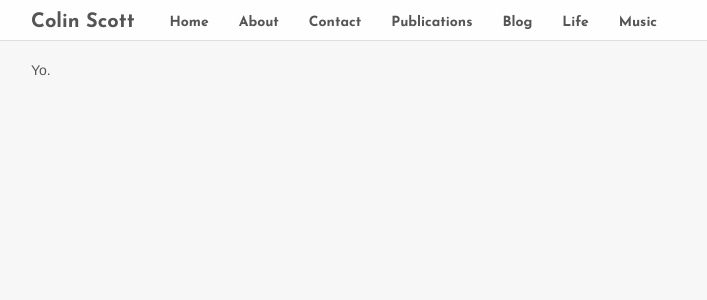
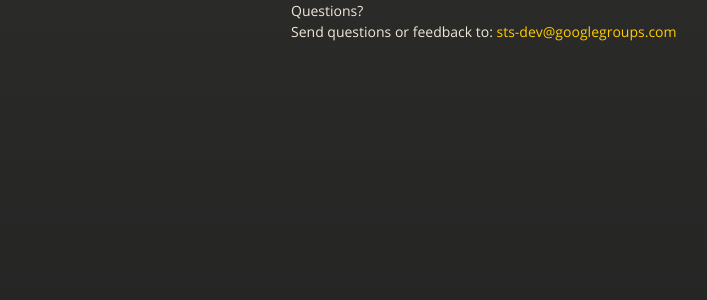
Before and after one commit to ucb-sts/sts, a Jekyll site: the page built from walkthrough.html, in a window 1280 px wide. Shown: the top 300 px of the page, without its empty margins (24-731 px from the left). Built offline with Jekyll 4.4.1, drawn with Linux system fonts in a browser that asks for light colours; nearby versions of some CDN libraries; Markdown is read by kramdown in place of the engine named in the settings.

Commit message:
Test out layout from landing page.

```diff
--- a/_layouts/default.html
+++ b/_layouts/default.html
@@ -1,131 +1,31 @@
-<!DOCTYPE html>
-<html lang="en">
+<!doctype html>
+<html>
   <head>
     <meta charset="utf-8">
-        <meta charset="utf-8">
-        <meta http-equiv="X-UA-Compatible" content="IE=edge,chrome=1">
-        <meta name="viewport" content="width=device-width, initial-scale=1.0">
-        <meta name="description" content="{{page.description}}">
-        <meta name="author" content="Colin Scott">
-        <meta name="keywords" content="Colin Scott, Berkeley, UW, Computer Science,
-        SDN, software-defined networks, troubleshooting, reverse traceroute, Scott
-        Shenker">
-        <title>{{ page.title }}</title>
+    <meta http-equiv="X-UA-Compatible" content="chrome=1">
+    <title>STS by ucb-sts</title>
+    <link rel="stylesheet" href="stylesheets/styles.css">
+    <link rel="stylesheet" href="stylesheets/pygment_trac.css">
+    <script src="https://ajax.googleapis.com/ajax/libs/jquery/1.7.1/jquery.min.js"></script>
+    <script src="javascripts/respond.js"></script>
+    <!--[if lt IE 9]>
+      <script src="//html5shiv.googlecode.com/svn/trunk/html5.js"></script>
+    <![endif]-->
+    <!--[if lt IE 8]>
+    <link rel="stylesheet" href="stylesheets/ie.css">
+    <![endif]-->
+    <meta name="viewport" content="width=device-width, initial-scale=1, user-scalable=no">
 
-        <!-- Le styles -->
-        <link href="./assets/css/bootstrap.css" rel="stylesheet">
-        <style>
-          body {
-            padding-top: 60px; /* 60px to make the container go all the way to the bottom of the topbar */
-          }
-        </style>
-        <link href="./assets/css/bootstrap-responsive.css" rel="stylesheet">
-        <script type="text/javascript">
-          var _gaq = _gaq || [];
-          _gaq.push(['_setAccount', 'UA-29849261-1']);
-          _gaq.push(['_trackPageview']);
+  </head>
+  <body>
+    <div class="wrapper">
+<a name="questions" class="anchor" href="#questions"><span class="octicon octicon-link"></span></a>Questions?</h3>
 
-          (function() {
-            var ga = document.createElement('script'); ga.type = 'text/javascript'; ga.async = true;
-            ga.src = ('https:' == document.location.protocol ? 'https://ssl' : 'http://www') + '.google-analytics.com/ga.js';
-            var s = document.getElementsByTagName('script')[0]; s.parentNode.insertBefore(ga, s);
-          })();
-        </script>
+<p>Send questions or feedback to: <a href="mailto:sts-dev@googlegroups.com">sts-dev@googlegroups.com</a></p>
+      </section>
 
-        <!-- Le HTML5 shim, for IE6-8 support of HTML5 elements -->
-        <!--[if lt IE 9]>
-          <script src="http://html5shim.googlecode.com/svn/trunk/html5.js"></script>
-        <![endif]-->
+    </div>
+    <!--[if !IE]><script>fixScale(document);</script><![endif]-->
 
-        <!-- Le fav and touch icons -->
-        <link rel="shortcut icon" href="http://cryptm.org/~hpb/images/C.favicon.ico">
-        <link rel="apple-touch-icon-precomposed" sizes="144x144" href="./assets/ico/apple-touch-icon-144-precomposed.png">
-        <link rel="apple-touch-icon-precomposed" sizes="114x114" href="./assets/ico/apple-touch-icon-114-precomposed.png">
-        <link rel="apple-touch-icon-precomposed" sizes="72x72" href="./assets/ico/apple-touch-icon-72-precomposed.png">
-        <link rel="apple-touch-icon-precomposed" href="./assets/ico/apple-touch-icon-57-precomposed.png">
-    </head>
-    <body>
-      <div class="navbar navbar-fixed-top">
-        <div class="navbar-inner">
-          <div class="container">
-            <a class="btn btn-navbar" data-toggle="collapse" data-target=".nav-collapse">
-              <span class="icon-bar"></span>
-              <span class="icon-bar"></span>
-              <span class="icon-bar"></span>
-            </a>
-            <a class="brand" href="./index.html">Colin Scott</a>
-            <div class="nav-collapse collapse">
-              <ul class="nav">
-                <!-- These conditionals are super ugly. See
-                https://github.com/shopify/liquid/wiki/liquid-for-designers
-                to figure out a better way to do this.
-                -->
-                {% if page.navbar == "index" %}
-                <li class="active">
-                {% else %}
-                <li>
-                {% endif %}
-                  <a href="./index.html">Home</a>
-                </li>
-                {% if page.navbar == "about" %}
-                <li class="active">
-                {% else %}
-                <li>
-                {% endif %}
-                  <a href="./about.html">About</a>
-                </li>
-                {% if page.navbar == "contact" %}
-                <li class="active">
-                {% else %}
-                <li>
-                {% endif %}
-                  <a href="./contact.html">Contact</a>
-                </li>
-                {% if page.navbar == "publications" %}
-                <li class="active">
-                {% else %}
-                <li>
-                {% endif %}
-                  <a href="./publications.html">Publications</a>
-                </li>
-                <li>
-                  <a href="http://colin-scott.github.com/">Blog</a>
-                </li>
-                {% if page.navbar == "life" %}
-                <li class="active">
-                {% else %}
-                <li>
-                {% endif %}
-                  <a href="./life.html">Life</a>
-                </li>
-                <li>
-                  <a href="http://colin-scott.github.com/music">Music</a>
-                </li>
-              </ul>
-            </div><!--/.nav-collapse -->
-          </div>
-        </div>
-      </div>
-
-      <div class="container">
-        {{ content }}
-      </div> <!-- /container -->
-
-      <!-- Le javascript
-      ================================================== -->
-      <!-- Placed at the end of the document so the pages load faster -->
-      <script src="./assets/js/jquery.js"></script>
-      <script src="./assets/js/bootstrap-transition.js"></script>
-      <script src="./assets/js/bootstrap-alert.js"></script>
-      <script src="./assets/js/bootstrap-modal.js"></script>
-      <script src="./assets/js/bootstrap-dropdown.js"></script>
-      <script src="./assets/js/bootstrap-scrollspy.js"></script>
-      <script src="./assets/js/bootstrap-tab.js"></script>
-      <script src="./assets/js/bootstrap-tooltip.js"></script>
-      <script src="./assets/js/bootstrap-popover.js"></script>
-      <script src="./assets/js/bootstrap-button.js"></script>
-      <script src="./assets/js/bootstrap-collapse.js"></script>
-      <script src="./assets/js/bootstrap-carousel.js"></script>
-      <script src="./assets/js/bootstrap-typeahead.js"></script>
-    </body>
+  </body>
 </html>
--- a/walkthrough.html
+++ b/walkthrough.html
@@ -4,4 +4,4 @@
 description: Walk through example usage of STS.
 ---
 
-Yo.
+Yo!
```
